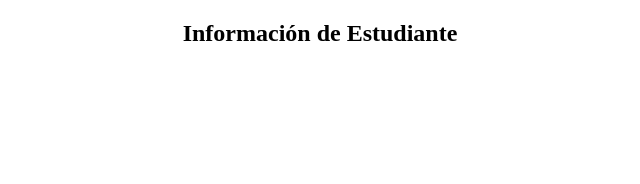
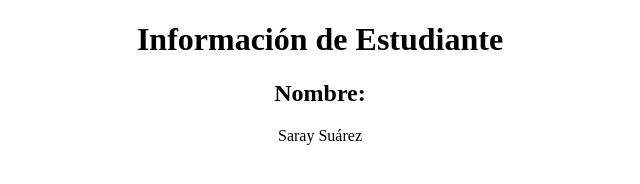
Before and after one commit to Sarayssd/practica, a plain HTML site: page index.html in a window 1280 px wide. Shown: the whole page, without its empty margins (320-960 px from the left). Drawn offline with Linux system fonts and the light colour scheme.

Commit message:
Nombre del estudiante

```diff
--- a/index.html
+++ b/index.html
@@ -6,8 +6,11 @@
     <title>Website</title>
 </head>
 <body>
+
     <center>
-        <h2>Información de Estudiante</h2>
+        <h1>Información de Estudiante</h1>
+        <h2>Nombre: </h2> <p> Saray Suárez</p>
     </center>
+
 </body>
 </html>
```
